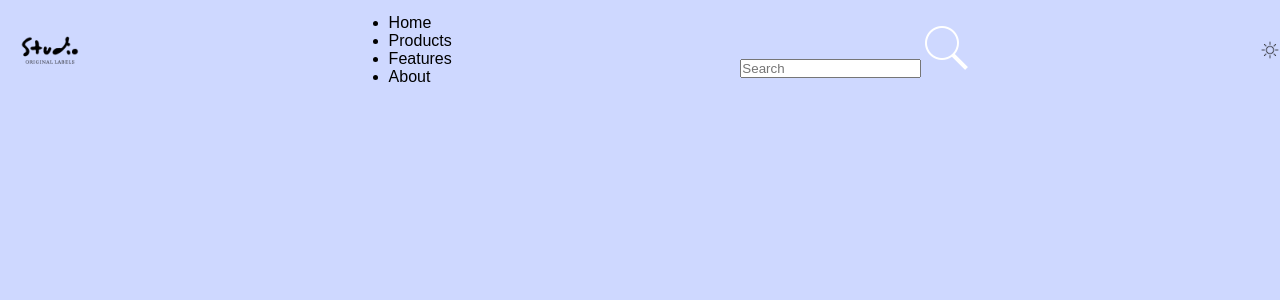
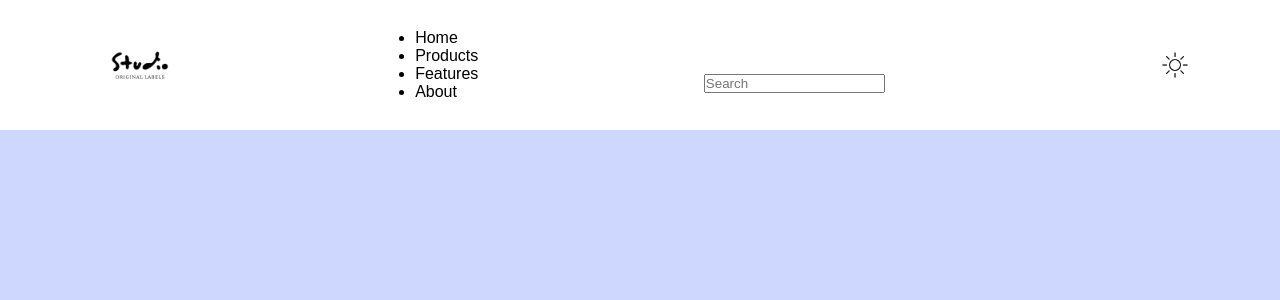
Before and after one commit to REENA1101/WebDev-Project01, a React (Create React App) app in the folder webdevproject1/: page / in a window 1280 px wide. Shown: the top 300 px of the page. Built offline with nearby package versions, Linux system fonts and the light colour scheme.

Commit message:
navbar styling

```diff
--- a/webdevproject1/src/Components/Navbar/Navbar.css
+++ b/webdevproject1/src/Components/Navbar/Navbar.css
@@ -3,4 +3,6 @@
   display: flex;
   align-items: center;
   justify-content: space-between;
+  background:#fff;
+  padding: 15px 7%;
 }
--- a/webdevproject1/src/Components/Navbar/Navbar.jsx
+++ b/webdevproject1/src/Components/Navbar/Navbar.jsx
@@ -24,7 +24,7 @@ const Navbar = () => {
          <img src={searchWhite} alt=""/>
       </div>
 
-      <img style={{width:"20px"}} src={lightTheme} alt="" className="toggle-icon"/>
+      <img style={{width: "30px"}} src={lightTheme} alt="" className="toggle-icon"/>
     </div>
   )
 }
```
